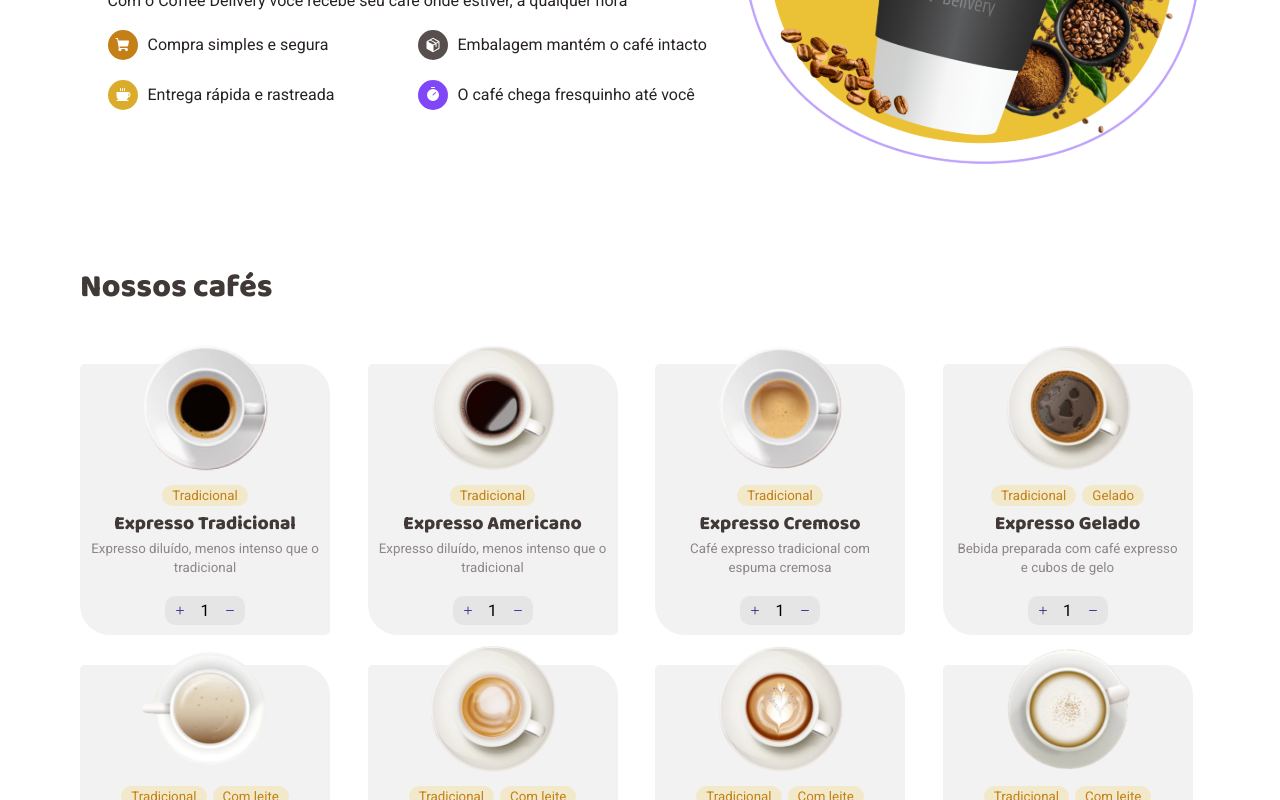
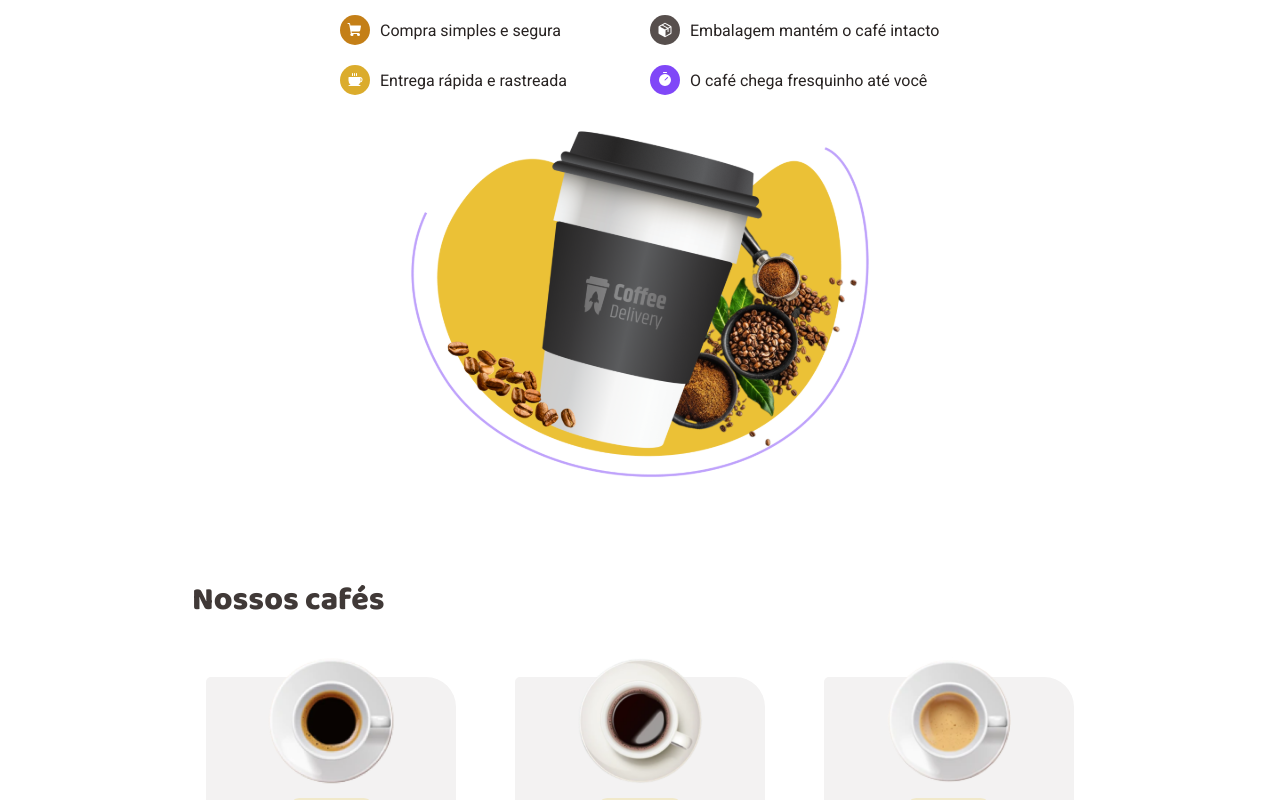
Before and after one commit to marcelobueno25/Coffee-Delivery, a React (Vite) app: page / in a window 1280 px wide. Shown: the part 340-1140 px from the top of the page. Built offline with nearby package versions, Linux system fonts and the light colour scheme.

Commit message:
melhoria no responsivo

```diff
--- a/src/layouts/DefaultLayout/styles.ts
+++ b/src/layouts/DefaultLayout/styles.ts
@@ -1,5 +1,5 @@
 import styled from 'styled-components'
 
 export const LayoutContainer = styled.div`
-  padding: 2rem 5rem;
+  padding: 2em 15%;
 `
--- a/src/pages/Home/components/CoffeeList/styles.ts
+++ b/src/pages/Home/components/CoffeeList/styles.ts
@@ -12,5 +12,5 @@ export const List = styled.div`
   row-gap: 30px;
   column-gap: 30px;
   flex-wrap: wrap;
-  justify-content: center;
+  justify-items: center;
 `
--- a/src/pages/Home/components/Intro/index.tsx
+++ b/src/pages/Home/components/Intro/index.tsx
@@ -1,7 +1,9 @@
-import HeaderCoffee from '../../../../assets/header-coffee.svg'
+import headerCoffee from '../../../../assets/header-coffee.svg'
+import bgIntro from '../../../../assets/bgIntro.png'
 import { ShoppingCart, Package, Coffee, Timer } from 'phosphor-react'
 import {
   IntroContainer,
+  BGColor,
   IntroLeft,
   IntroRight,
   ListItems,
@@ -49,8 +51,9 @@ export function Intro() {
         </ListItems>
       </IntroLeft>
       <IntroRight>
-        <img src={HeaderCoffee} alt="Copo de cafe" />
+        <img src={headerCoffee} alt="Copo de cafe" />
       </IntroRight>
+      <BGColor src={bgIntro} />
     </IntroContainer>
   )
 }
--- a/src/pages/Home/components/Intro/styles.ts
+++ b/src/pages/Home/components/Intro/styles.ts
@@ -1,17 +1,25 @@
 import styled from 'styled-components'
 
 type IconsVariant = 'yellow-dark' | 'base-text' | 'yellow' | 'purple'
+
 interface ItemCicle {
   variant: IconsVariant
 }
 
 export const IntroContainer = styled.div`
+  position: relative;
   display: flex;
   flex-wrap: wrap;
   grid-gap: 10px;
   margin: 5rem 0;
   align-items: center;
   justify-content: space-around;
+`
+export const BGColor = styled.img`
+  position: absolute;
+  width: 100%;
+  top: -50%;
+  left: 0px;
 `
 
 export const IntroLeft = styled.div`
@@ -21,11 +29,12 @@ export const IntroLeft = styled.div`
 export const IntroRight = styled.div`
   display: flex;
   justify-content: center;
-  max-width: 400px;
+  //max-width: 400px;
 
   img {
     //height: 00px;
-    width: 500px;
+    max-width: 500px;
+    width: 100%;
   }
 `
 
@@ -41,6 +50,7 @@ export const Item = styled.div`
   align-items: center;
 `
 
+// eslint-disable-next-line no-redeclare
 export const ItemCicle = styled.div<ItemCicle>`
   display: flex;
   justify-content: center;
@@ -58,4 +68,5 @@ export const ItemCicle = styled.div<ItemCicle>`
 export const TitleContend = styled.div`
   display: flex;
   flex-direction: column;
+  margin-bottom: 3em;
 `
--- a/src/styles/global.ts
+++ b/src/styles/global.ts
@@ -6,12 +6,15 @@ export const GlobalStyled = createGlobalStyle`
         padding: 0;
         box-sizing: border-box;
     }
+
     :focus {
         outline: none;
     }
+
     body {
         color: ${(props) => props.theme['base-title']};
     }
+
     body, input, textarea, button {
         font-family: 'Roboto', sans-serif;
         font-weight: 400;
@@ -26,7 +29,6 @@ export const GlobalStyled = createGlobalStyle`
         line-height: 100%;
         margin: 20px 0;
     }
-
 
     h2 {
         font-family: 'Baloo 2', cursive;
@@ -45,4 +47,8 @@ export const GlobalStyled = createGlobalStyle`
         line-height: 100%;
         margin: 5px 0;
     }
+
+    p {
+        font-size: 1rem;
+    }
 `
```
Also changed, not shown: src/assets/bgIntro.png (added).
